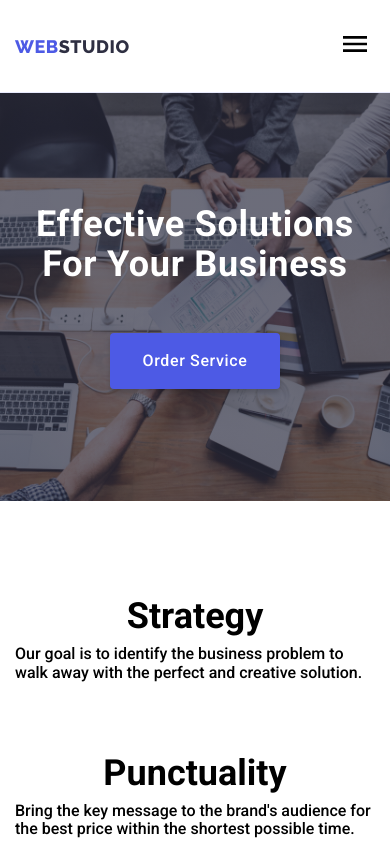
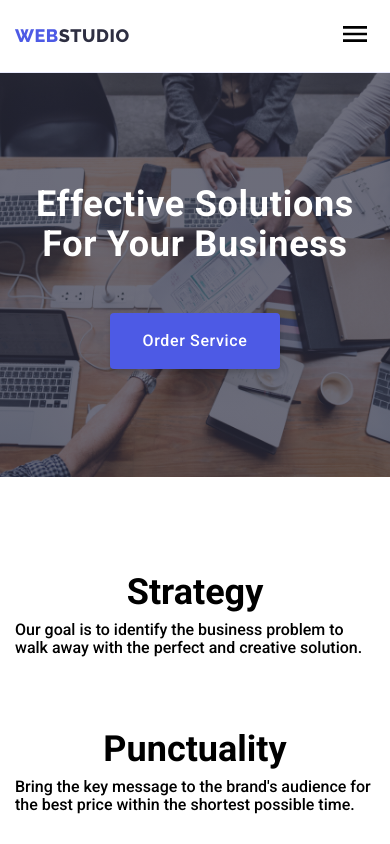
Before and after one commit to Gelsomin0/goit-markup-hw-07, a plain HTML site: page index.html in a window 390 px wide. Shown: the top 844 px of the page. Drawn offline with nearby package versions, Linux system fonts and the light colour scheme.

Commit message:
Some padding changes

```diff
--- a/css/styles.css
+++ b/css/styles.css
@@ -403,6 +403,7 @@ body {
     .nav-bar {
         width: 100%;
         justify-content: space-between;
+        height: 24px;
     }
 }
 
@@ -507,6 +508,8 @@ body {
     .hero-section {
         background-image: linear-gradient(rgba(46, 47, 66, 0.7), rgba(46, 47, 66, 0.7)),
             url('../images/tablet-hero-bg.jpg');
+        padding-bottom: 108px;
+        padding-top: 112px;
     }
 }
 
```
